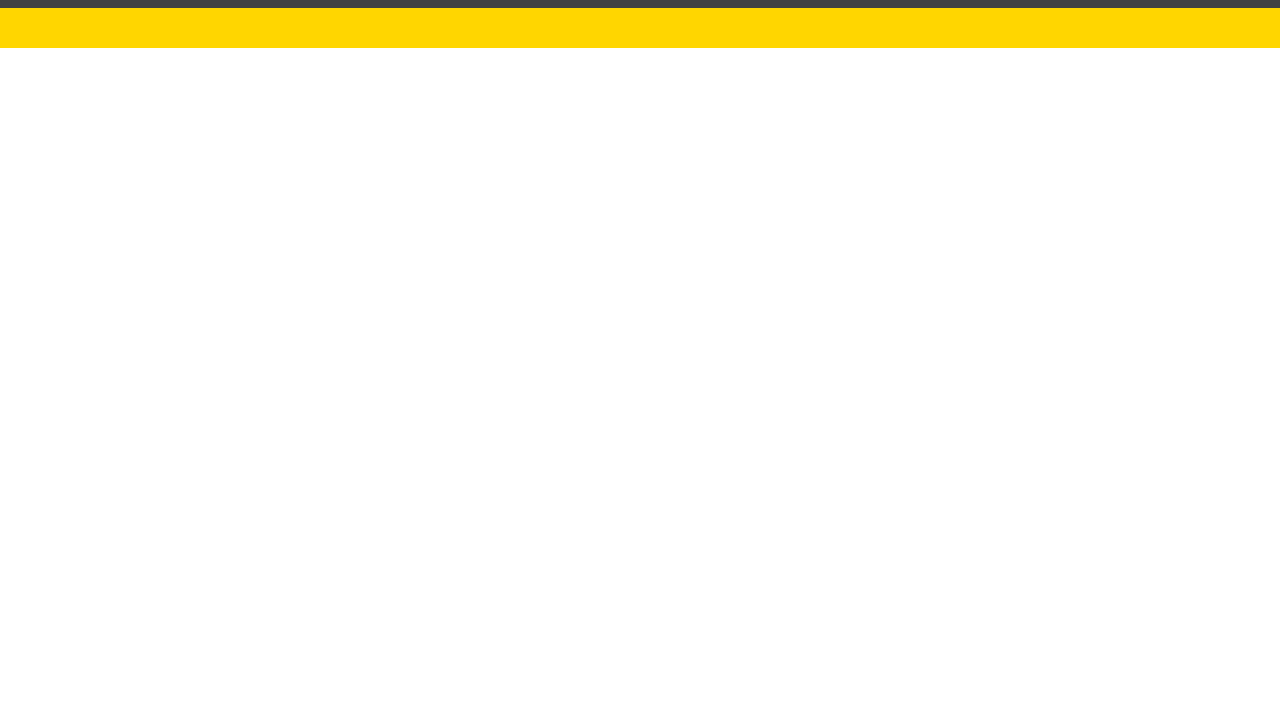
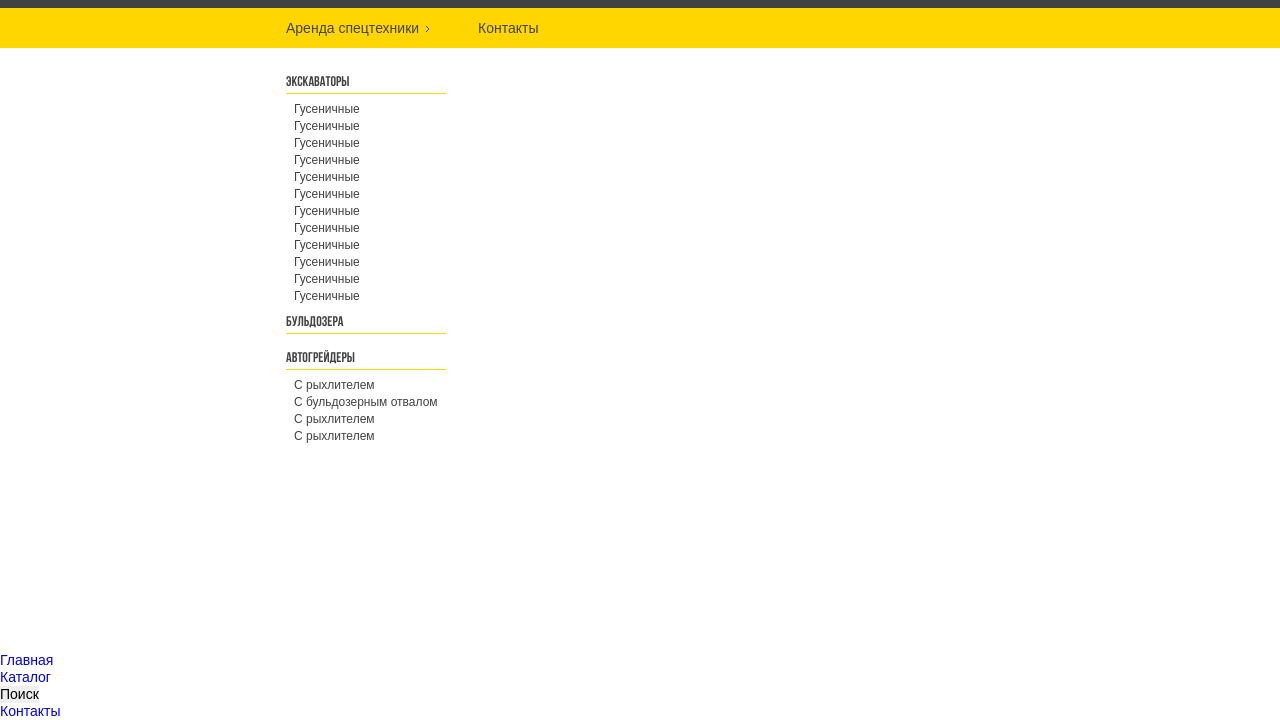
Before and after one commit to HtwwtH/arenda-tech, a plain HTML site: page app/index.html in a window 1280 px wide. Shown: the part 80-800 px from the top of the page. Drawn offline with Linux system fonts and the light colour scheme; a web font is replaced by a local one.

Commit message:
begin catalog menu

```diff
--- a/app/index.html
+++ b/app/index.html
@@ -35,7 +35,82 @@
     </div>
 
     <div class="header__bot">
-      <div class="header__inner container"></div>
+      <div class="header__inner container">
+        <nav>
+          <ul>
+            <li class="dropdown">
+              <a href="/catalog">Аренда спецтехники</a>
+            </li>
+            <li>
+              <a href="/contacts">Контакты</a>
+            </li>
+          </ul>
+        </nav>
+      </div>
+    </div>
+
+    <div class="header__catalog">
+      <div class="catalog__inner container">
+        <div class="content">
+          <ul class="category">
+            <a href="" class="category-title"><span>Экскаваторы</span></a>
+            <li class="subcategory">
+              <a href=""><span>Гусеничные</span></a>
+            </li>
+            <li class="subcategory">
+              <a href=""><span>Гусеничные</span></a>
+            </li>
+            <li class="subcategory">
+              <a href=""><span>Гусеничные</span></a>
+            </li>
+            <li class="subcategory">
+              <a href=""><span>Гусеничные</span></a>
+            </li>
+            <li class="subcategory">
+              <a href=""><span>Гусеничные</span></a>
+            </li>
+            <li class="subcategory">
+              <a href=""><span>Гусеничные</span></a>
+            </li>
+            <li class="subcategory">
+              <a href=""><span>Гусеничные</span></a>
+            </li>
+            <li class="subcategory">
+              <a href=""><span>Гусеничные</span></a>
+            </li>
+            <li class="subcategory">
+              <a href=""><span>Гусеничные</span></a>
+            </li>
+            <li class="subcategory">
+              <a href=""><span>Гусеничные</span></a>
+            </li>
+            <li class="subcategory">
+              <a href=""><span>Гусеничные</span></a>
+            </li>
+            <li class="subcategory">
+              <a href=""><span>Гусеничные</span></a>
+            </li>
+          </ul>
+          <ul class="category">
+            <a href="" class="category-title"><span>Бульдозера</span></a>
+          </ul>
+          <ul class="category">
+            <a href="" class="category-title"><span>Автогрейдеры</span></a>
+            <li class="subcategory">
+              <a href=""><span>С рыхлителем</span></a>
+            </li>
+            <li class="subcategory">
+              <a href=""><span>С бульдозерным отвалом</span></a>
+            </li>
+            <li class="subcategory">
+              <a href=""><span>С рыхлителем</span></a>
+            </li>
+            <li class="subcategory">
+              <a href=""><span>С рыхлителем</span></a>
+            </li>
+          </ul>
+        </div>
+      </div>
     </div>
 
     <div class="search__block_mobile">
@@ -53,6 +128,28 @@
   <div class="wrapper">
     <main class="main"></main>
     <footer class="footer"></footer>
+    <nav class="mobile-navigation">
+      <ul>
+        <li>
+          <a href="/">
+            Главная
+          </a>
+        </li>
+        <li>
+          <a href="/catalog">
+            Каталог
+          </a>
+        </li>
+        <li>
+          <button>Поиск</button>
+        </li>
+        <li>
+          <a href="/contacts">
+            Контакты
+          </a>
+        </li>
+      </ul>
+    </nav>
   </div>
 
 
--- a/app/scss/_global.scss
+++ b/app/scss/_global.scss
@@ -38,7 +38,7 @@ body {
 	font-family: 'Bebas Neue';
 	font-style: normal;
   font-weight: 700;
-	src: url(../fonts/Bebas_Neue/BebasNeue-Regular.ttf);
+	src: url(../fonts/Bebas_Neue/BebasNeue-Bold.ttf);
 	font-display: swap;
 }
 
@@ -63,6 +63,8 @@ body {
 
 	@include media-tablet {
 		max-width: 700px;
+		padding-left: 0;
+  	padding-right: 0;
 	}
 
 	@include media-tablet-horizontal {
@@ -120,3 +122,15 @@ body {
     }
   }
 }
+
+li.dropdown{
+	&:after {
+		content: url(../images/icons/dropdown.svg);
+		display: inline-block;
+		margin-left: 2px;
+		transition: all .3s ease;
+	}
+	&:hover:after {
+		transform: rotate(90deg);
+	}
+}
--- a/app/scss/_reset.scss
+++ b/app/scss/_reset.scss
@@ -32,8 +32,9 @@ dd {
   margin: 0;
 }
 
-ul[class] {
+ul {
   list-style: none;
+  padding: 0;
 }
 
 img {
--- a/app/scss/_vars.scss
+++ b/app/scss/_vars.scss
@@ -14,3 +14,8 @@ $mediaWidthPC: 1880px;
   font-family: 'Montserrat', sans-serif;
   font-weight: 400;
 }
+
+%bebas-neue-font{
+  font-family: 'Bebas Neue', cursive;
+  font-weight: 700;
+}
--- a/app/scss/style.scss
+++ b/app/scss/style.scss
@@ -5,6 +5,7 @@
 @import 'libs';
 @import 'global';
 
+// header общее
 .header{
   position: fixed;
   width: 100%;
@@ -35,6 +36,7 @@
   }
 }
 
+// внутренние элементы header top
 .header__top {
   .link {
     font-weight: 700;
@@ -118,3 +120,87 @@
     display: none;
   }
 }
+
+// внутренние элементы header bot
+.header__bot {
+  nav {
+    height: inherit;
+    ul {
+      display: flex;
+      li {
+        cursor: pointer;
+        margin-right: 48px;
+        a {
+          line-height: 40px;
+          color: $gray;
+        }
+        &:hover {
+          opacity: .5;
+        }
+        &:active {
+          opacity: 1;
+        }
+      }
+    }
+  }
+}
+
+// выпадающее меню каталог
+.header__catalog {
+  display: none;
+  @include media-tablet-horizontal {
+    display: block;
+    height: 545px;
+  }
+
+  .catalog__inner {
+    align-items: flex-start;
+    padding: 28px 0 43px;
+  }
+
+  .content {
+    display: flex;
+    flex-direction: column;
+    flex-wrap: wrap;
+    width: 160px;
+    margin-right: 32px;
+  }
+
+  .category {
+    margin-bottom: 12px;
+  }
+
+  .category-title {
+    display: block;
+    position: relative;
+    width: 100%;
+    @extend %bebas-neue-font;
+    text-transform: uppercase;
+    font-size: 14px;
+    line-height: 14px;
+    color: $gray;
+    padding-bottom: 4px;
+    margin-bottom: 6px;
+
+    &:after {
+      content: '';
+      position: absolute;
+      left: 0;
+      bottom: 0;
+      width: 100%;
+      height: 1px;
+      border-bottom: 1px solid $yellow;
+    }
+  }
+
+  .subcategory {
+    margin-left: 8px;
+  }
+
+  .subcategory a span {
+    @extend %text-font;
+    font-size: 12px;
+    line-height: 15px;
+    color: $gray;
+  }
+}
```
Also changed, not shown: app/css/style.min.css, app/fonts/Bebas_Neue/BebasNeue Bold.otf (added), app/fonts/Bebas_Neue/BebasNeue Book.otf (added), app/fonts/Bebas_Neue/BebasNeue Book.ttf (added), app/fonts/Bebas_Neue/BebasNeue Light.otf (added), app/fonts/Bebas_Neue/BebasNeue Light.ttf (added), app/fonts/Bebas_Neue/BebasNeue Regular.otf (added), app/fonts/Bebas_Neue/BebasNeue Regular.ttf (added), app/fonts/Bebas_Neue/BebasNeue Thin.ttf (added), app/fonts/Bebas_Neue/BebasNeue-Bold.ttf (added), app/fonts/Bebas_Neue/BebasNeue-Regular.ttf (deleted), app/fonts/Bebas_Neue/BebasNeueThin.otf (added), app/images/icons/dropdown.svg (added).
